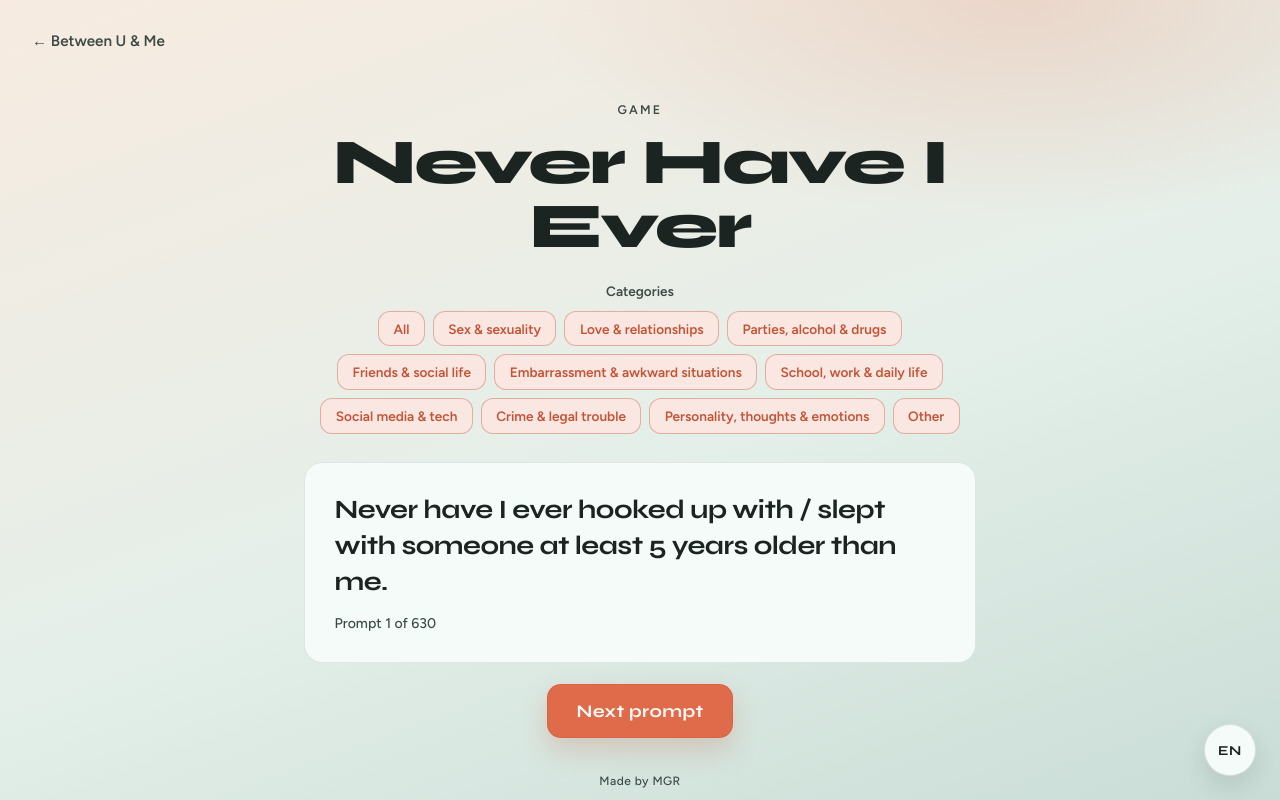
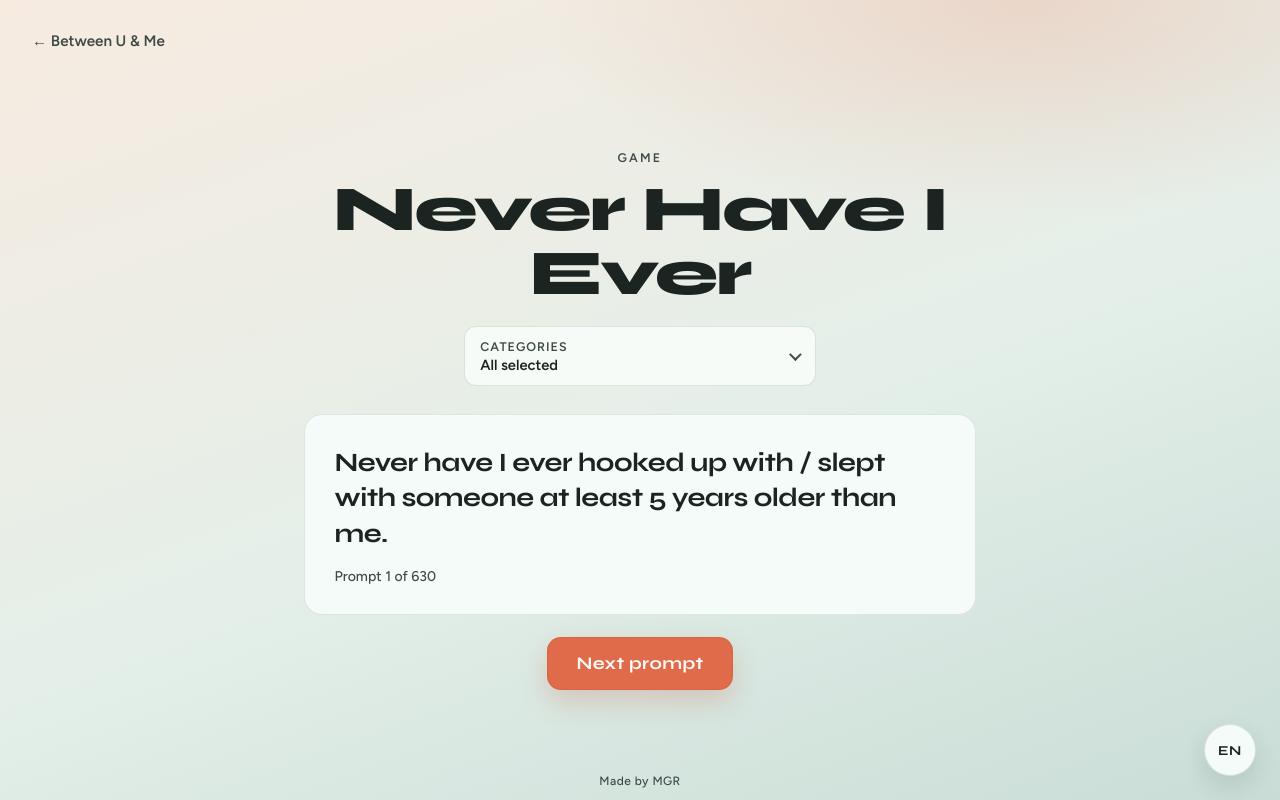
Before and after one commit to marioo27/Between-u-and-me, an Angular app in the folder frontend/: page /nhie in a window 1280 px wide. Built offline with nearby package versions, Linux system fonts and the light colour scheme.

Commit message:
Collapse category filters behind a summary toggle
Add a collapsible category panel for Never Have I Ever and show a localized summary of the current selection.

```diff
--- a/frontend/src/app/core/i18n/i18n.ts
+++ b/frontend/src/app/core/i18n/i18n.ts
@@ -11,6 +11,9 @@ const messages = {
     nhieBack: 'Between U & Me',
     nhieCategoriesLabel: 'Categorías',
     nhieAllCategories: 'Todas',
+    nhieCategoriesSummaryAll: 'Todas seleccionadas',
+    nhieCategoriesSummaryNone: 'Ninguna seleccionada',
+    nhieCategoriesSummaryCount: '{count} seleccionadas',
     nhieNext: 'Otra frase',
     nhieEmpty:
       'No hay frases para las categorías seleccionadas. Probá con otras.',
@@ -43,6 +46,9 @@ const messages = {
     nhieBack: 'Between U & Me',
     nhieCategoriesLabel: 'Categories',
     nhieAllCategories: 'All',
+    nhieCategoriesSummaryAll: 'All selected',
+    nhieCategoriesSummaryNone: 'None selected',
+    nhieCategoriesSummaryCount: '{count} selected',
     nhieNext: 'Next prompt',
     nhieEmpty: 'No prompts for the selected categories. Try different ones.',
     nhieLoading: 'Loading prompts…',
--- a/frontend/src/app/pages/neverHaveIEver/nhie.css
+++ b/frontend/src/app/pages/neverHaveIEver/nhie.css
@@ -63,34 +63,97 @@
 }
 
 .game__filters {
-  margin: 1.5rem 0 0;
+  margin: 1.25rem 0 0;
   padding: 0;
   border: 0;
   animation: rise-in 0.85s var(--ease-out) 0.18s both;
 }
 
-.game__filters-legend {
-  margin: 0 0 0.75rem;
-  padding: 0;
+.game__filters-toggle {
+  display: flex;
+  align-items: center;
+  justify-content: space-between;
+  gap: 0.75rem;
+  width: 100%;
+  max-width: 22rem;
+  margin: 0 auto;
+  padding: 0.7rem 0.95rem;
+  border: 1.5px solid color-mix(in srgb, var(--ink) 12%, transparent);
+  border-radius: 12px;
+  background: color-mix(in srgb, var(--foam) 82%, white);
+  color: var(--ink);
+  cursor: pointer;
+  text-align: left;
+  transition:
+    border-color 0.2s ease,
+    background-color 0.2s ease;
+}
+
+.game__filters-toggle:hover {
+  border-color: color-mix(in srgb, var(--accent) 40%, transparent);
+}
+
+.game__filters-toggle:focus-visible {
+  outline: 2px solid var(--ink);
+  outline-offset: 2px;
+}
+
+.game__filters-toggle-text {
+  display: flex;
+  flex-direction: column;
+  gap: 0.15rem;
+  min-width: 0;
+}
+
+.game__filters-toggle-label {
+  font-size: 0.78rem;
+  font-weight: 700;
+  letter-spacing: 0.08em;
+  text-transform: uppercase;
   color: var(--ink-soft);
-  font-size: 0.85rem;
+}
+
+.game__filters-toggle-summary {
+  font-size: 0.92rem;
   font-weight: 600;
+  color: var(--ink);
+  white-space: nowrap;
+  overflow: hidden;
+  text-overflow: ellipsis;
+}
+
+.game__filters-chevron {
+  width: 0.55rem;
+  height: 0.55rem;
+  border-right: 2px solid var(--ink-soft);
+  border-bottom: 2px solid var(--ink-soft);
+  transform: rotate(45deg);
+  transition: transform 0.2s var(--ease-out);
+  flex-shrink: 0;
+  margin-top: -0.2rem;
+}
+
+.game__filters-toggle[aria-expanded='true'] .game__filters-chevron {
+  transform: rotate(225deg);
+  margin-top: 0.15rem;
 }
 
 .game__chips {
   display: flex;
   flex-wrap: wrap;
   justify-content: center;
-  gap: 0.5rem;
+  gap: 0.4rem;
+  margin-top: 0.75rem;
+  animation: rise-in 0.28s var(--ease-out) both;
 }
 
 .game__chip {
-  padding: 0.55rem 0.9rem;
+  padding: 0.45rem 0.75rem;
   border: 1.5px solid color-mix(in srgb, var(--ink) 14%, transparent);
   border-radius: 12px;
   background: color-mix(in srgb, var(--foam) 80%, white);
   color: var(--ink-soft);
-  font-size: 0.85rem;
+  font-size: 0.8rem;
   font-weight: 600;
   cursor: pointer;
   transition:
--- a/frontend/src/app/pages/neverHaveIEver/nhie.html
+++ b/frontend/src/app/pages/neverHaveIEver/nhie.html
@@ -16,10 +16,28 @@
     }
 
     @if (loadState() === 'ready') {
-      <fieldset class="game__filters">
-        <legend class="game__filters-legend">{{ t().nhieCategoriesLabel }}</legend>
+      <div class="game__filters">
+        <button
+          type="button"
+          class="game__filters-toggle"
+          [attr.aria-expanded]="filtersOpen()"
+          aria-controls="nhie-category-panel"
+          (click)="toggleFilters()"
+        >
+          <span class="game__filters-toggle-text">
+            <span class="game__filters-toggle-label">{{ t().nhieCategoriesLabel }}</span>
+            <span class="game__filters-toggle-summary">{{ categoriesSummary() }}</span>
+          </span>
+          <span class="game__filters-chevron" aria-hidden="true"></span>
+        </button>
 
-        <div class="game__chips" role="group" [attr.aria-label]="t().nhieCategoriesLabel">
+        @if (filtersOpen()) {
+          <div
+            id="nhie-category-panel"
+            class="game__chips"
+            role="group"
+            [attr.aria-label]="t().nhieCategoriesLabel"
+          >
             <button
               type="button"
               class="game__chip"
@@ -42,7 +60,8 @@
               </button>
             }
           </div>
-      </fieldset>
+        }
+      </div>
 
       @if (isEmpty()) {
         <p class="game__status game__status--empty" role="status">
--- a/frontend/src/app/pages/neverHaveIEver/nhie.ts
+++ b/frontend/src/app/pages/neverHaveIEver/nhie.ts
@@ -50,11 +50,26 @@ export class Nhie {
     reshuffled: false,
   });
   protected readonly showReshuffleNote = signal(false);
+  protected readonly filtersOpen = signal(false);
 
   protected readonly allSelected = computed(() => {
     const all = this.categories();
     const selected = this.selected();
     return all.length > 0 && selected.length === all.length;
+  });
+
+  protected readonly categoriesSummary = computed(() => {
+    const selected = this.selected();
+    if (selected.length === 0) {
+      return this.t().nhieCategoriesSummaryNone;
+    }
+    if (this.allSelected()) {
+      return this.t().nhieCategoriesSummaryAll;
+    }
+    return this.t().nhieCategoriesSummaryCount.replace(
+      '{count}',
+      String(selected.length),
+    );
   });
 
   protected readonly poolSize = computed(() => this.deck().pool.length);
@@ -100,6 +115,10 @@ export class Nhie {
 
   protected categoryLabel(id: string): string {
     return this.i18n.categoryLabel(id);
+  }
+
+  protected toggleFilters(): void {
+    this.filtersOpen.update((open) => !open);
   }
 
   protected toggleAll(): void {
```
Lines whose indentation alone changed are shown as unchanged.
